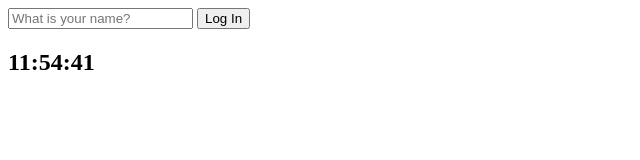
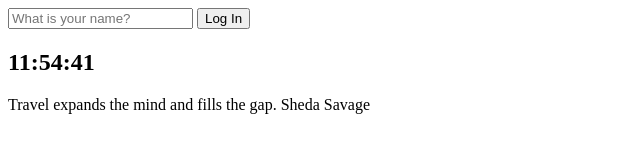
Before and after one commit to twothreezero/momentum-clone, a plain HTML site: page index.html in a window 1280 px wide. Shown: the whole page, without its empty margins (0-640 px from the left). Drawn offline with Linux system fonts and the light colour scheme.

Commit message:
Add: random quotes

```diff
--- a/index.html
+++ b/index.html
@@ -13,8 +13,13 @@
     </form>
     <h2 id="clock">00:00:00</h2>
     <h1 id="greeting" class="hidden"></h1>
+    <div id="quote">
+      <span></span>
+      <span></span>
+    </div>
 
     <script src="./js/greeting.js"></script>
     <script src="./js/clock.js"></script>
+    <script src="./js/quotes.js"></script>
   </body>
 </html>
--- /dev/null
+++ b/js/quotes.js
@@ -0,0 +1,50 @@
+const quotes = [
+  {
+    quote: "The way to get started is to quit talking and begin doing.",
+    author: "Walt Disney",
+  },
+  {
+    quote: "Life is what happens when you're busy making other plans.",
+    author: "John Lennon",
+  },
+  {
+    quote:
+      "The world is a book and those who do not travel read only one page.",
+    author: "Saint Augustine",
+  },
+  {
+    quote: "Life is either a daring adventure or nothing at all.",
+    author: "Helen Keller",
+  },
+  {
+    quote: "To Travel is to Live",
+    author: "Hans Christian Andersen",
+  },
+  {
+    quote: "Only a life lived for others is a life worthwhile.",
+    author: "Albert Einstein",
+  },
+  {
+    quote: "You only live once, but if you do it right, once is enough.",
+    author: "Mae West",
+  },
+  {
+    quote: "Never go on trips with anyone you do not love.",
+    author: "Hemmingway",
+  },
+  {
+    quote: "We wander for distraction, but we travel for fulfilment.",
+    author: "Hilaire Belloc",
+  },
+  {
+    quote: "Travel expands the mind and fills the gap.",
+    author: "Sheda Savage",
+  },
+];
+
+const quote = document.querySelector("#quote span:first-child");
+const author = document.querySelector("#quote span:last-child");
+const todaysQuote = quotes[Math.floor(Math.random() * quotes.length)];
+
+quote.innerText = todaysQuote.quote;
+author.innerText = todaysQuote.author;
```
